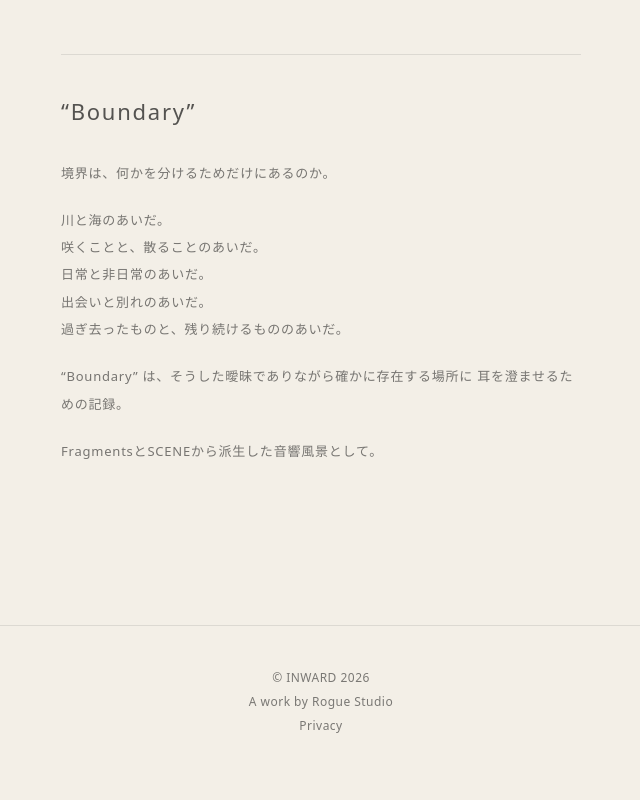
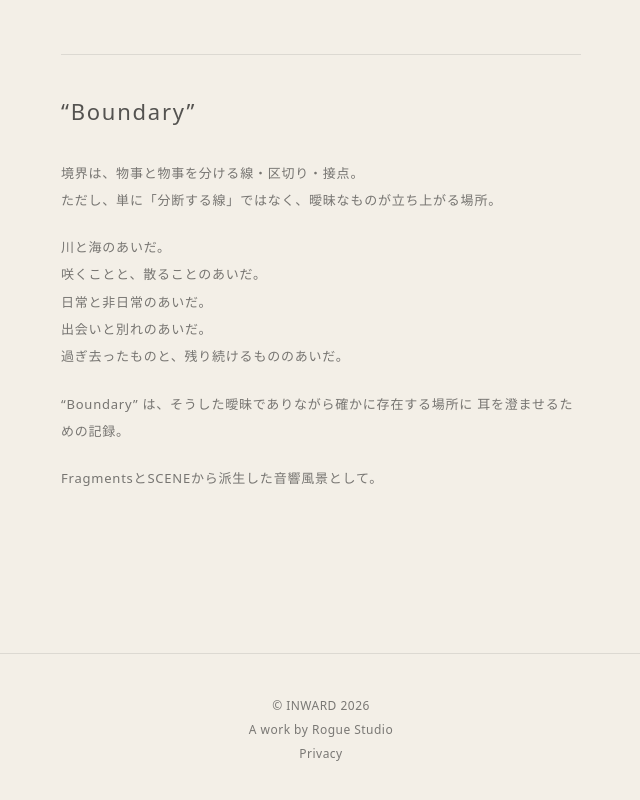
Before and after one commit to rogue-studio/inward, a Next.js app: page /soundscape in a window 1280 px wide. Shown: the part 1466-2266 px from the top of the page, without its empty margins (319-959 px from the left). Before the commit the page ends 2244 px from the top, so only its background shows below. Built offline with nearby package versions, Linux system fonts and the light colour scheme.

Commit message:
Fix soundscape typo

```diff
--- a/app/soundscape/page.tsx
+++ b/app/soundscape/page.tsx
@@ -140,7 +140,8 @@ export default function SoundscapePage() {
             </h2>
 
             <div className="mt-8 space-y-5 text-[13px] leading-[2.1] tracking-[0.06em] text-[#161616]/56">
-              <p>境界は、何かを分けるためだけにあるのか。</p>
+              <p>境界は、物事と物事を分ける線・区切り・接点。
+                <br/>ただし、単に「分断する線」ではなく、曖昧なものが立ち上がる場所。</p>
 
               <p>
                 川と海のあいだ。
@@ -156,7 +157,7 @@ export default function SoundscapePage() {
 
               <p>
                 “Boundary” は、そうした曖昧でありながら確かに存在する場所に
-                耳を澄ませるための記録。
+              耳を澄ませるための記録。
               </p>
 
               <p>FragmentsとSCENEから派生した音響風景として。</p>
```
